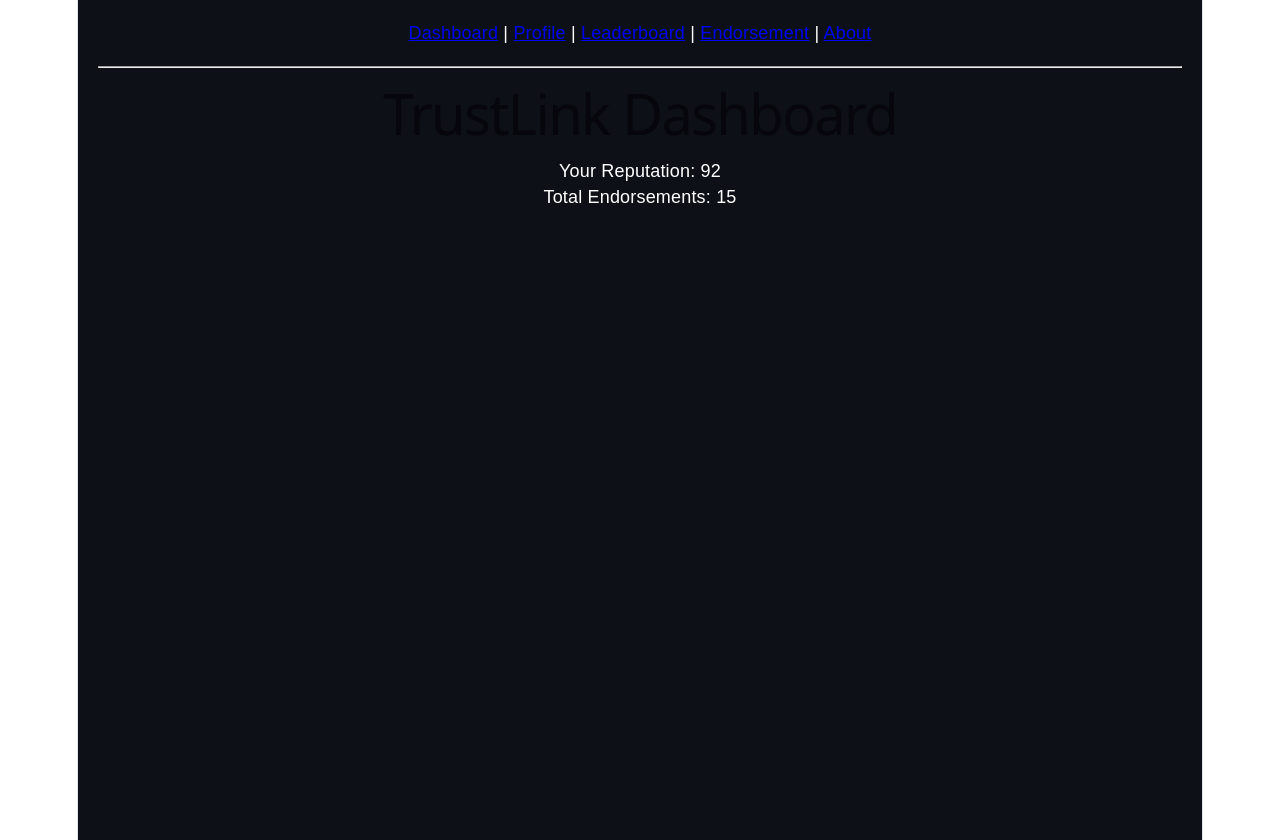
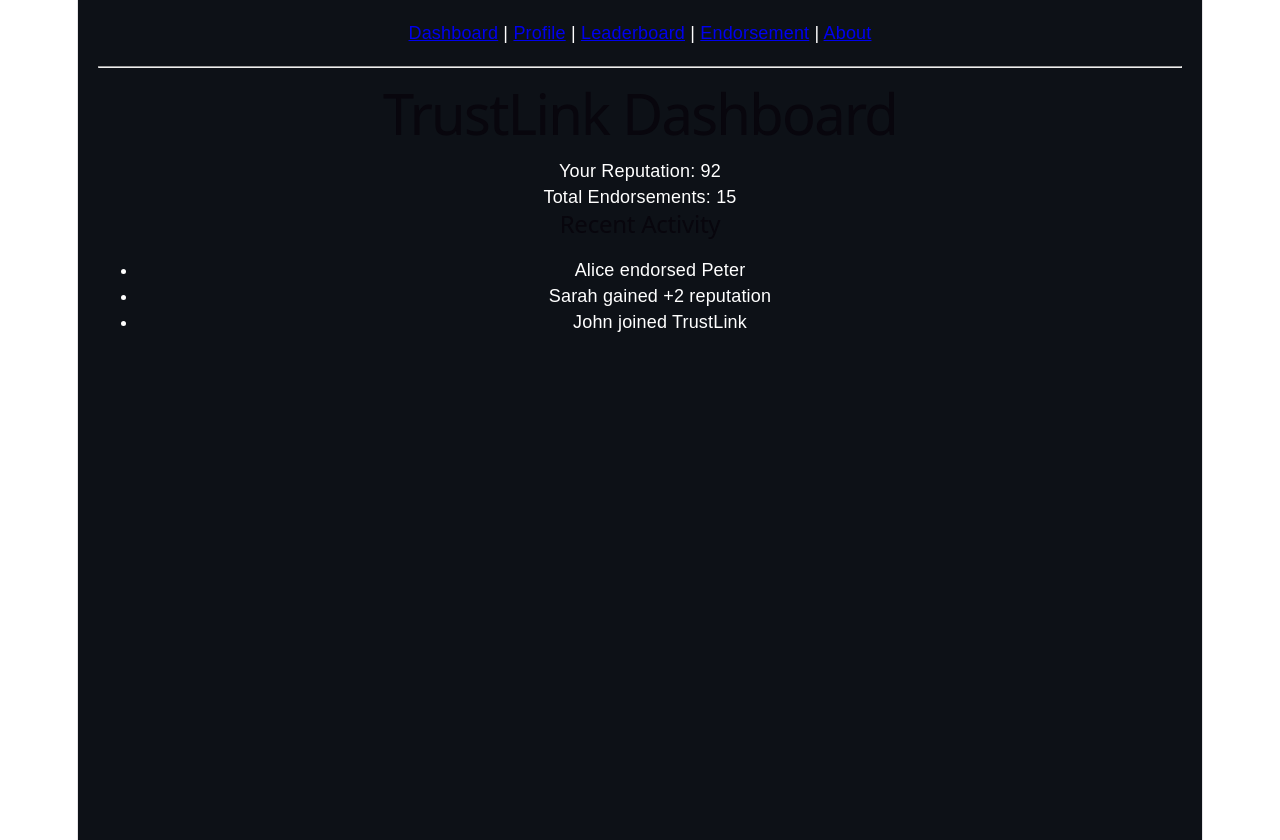
Before and after one commit to peterkehinde673/trustlink-socialfi, a React (Vite) app: page / in a window 1280 px wide. Built offline with nearby package versions, Linux system fonts and the light colour scheme.

Commit message:
Update Dashboard.tsx

```diff
--- a/src/pages/Dashboard.tsx
+++ b/src/pages/Dashboard.tsx
@@ -1,3 +1,4 @@
+import ActivityFeed from "../components/ActivityFeed";
 import { user } from "../data/userData";
 
 function Dashboard() {
@@ -7,6 +8,8 @@ function Dashboard() {
 
       <p>Your Reputation: {user.reputation}</p>
       <p>Total Endorsements: {user.endorsements}</p>
+      <h2>Recent Activity</h2>
+      <ActivityFeed />
     </div>
   );
 }
```
